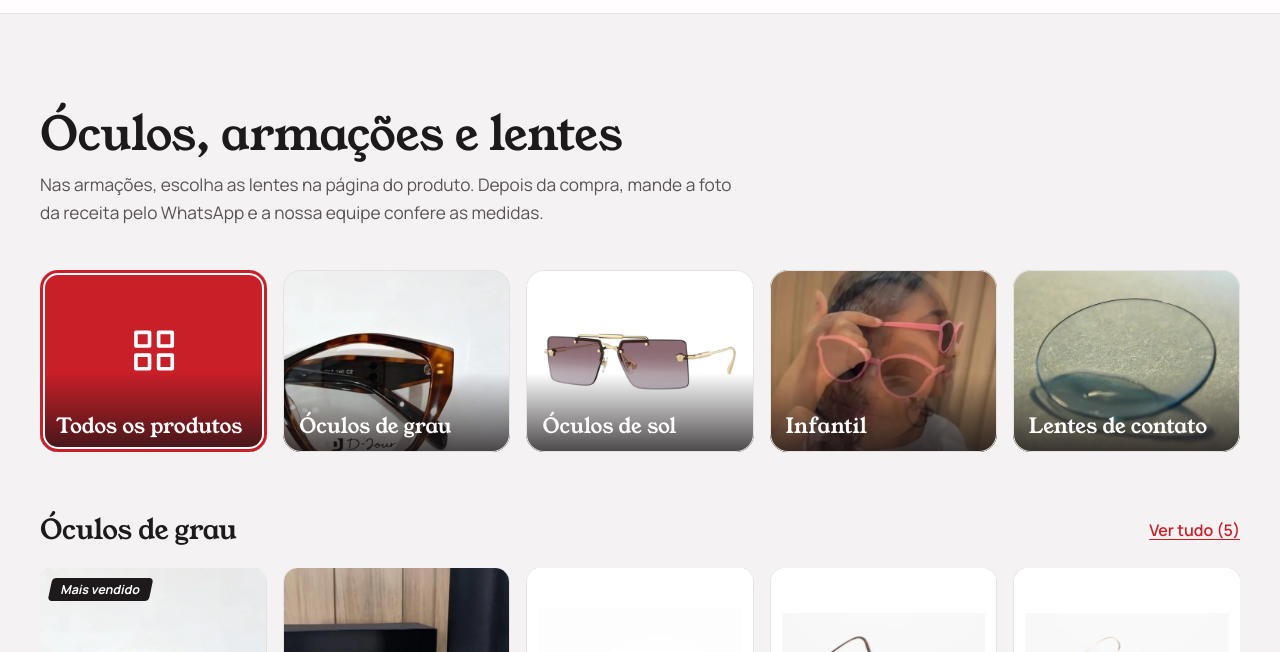
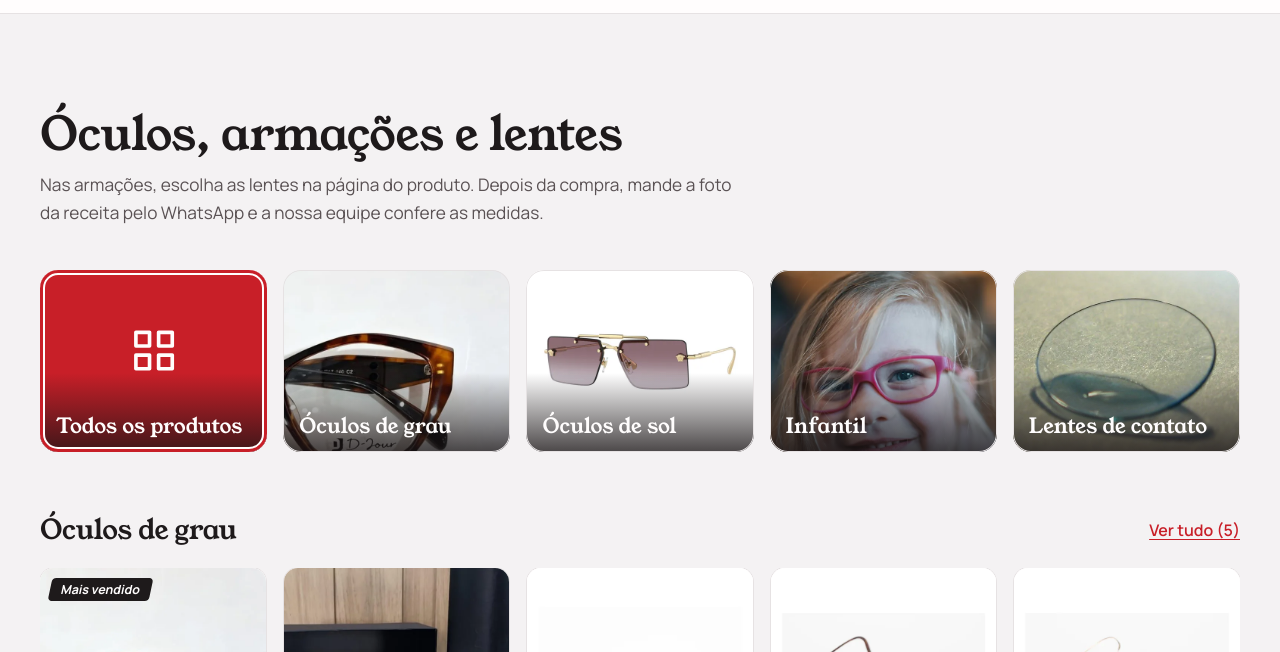
Before and after one commit to Xedouzi/emy-otica, a plain HTML site: page index.html in a window 1280 px wide. Shown: the part 609-1261 px from the top of the page. Drawn offline with Linux system fonts and the light colour scheme.

Commit message:
Nova foto na categoria Infantil e banner sem etiqueta de preco
Co-Authored-By: Claude Opus 5.5 <noreply@anthropic.com>

```diff
--- a/index.html
+++ b/index.html
@@ -1115,7 +1115,6 @@
           <div class="destaque-texto">
             <h2>Armações D-Jour</h2>
             <p>Acetato e metal, com a nossa ajuda para escolher a armação que combina com o seu rosto e as lentes do seu grau.</p>
-            <span class="etiqueta"><span>a partir de <b>R$ 489,90</b></span></span>
             <button class="btn btn-branco" type="button" data-ir="grau">Ver os óculos de grau</button>
           </div>
           <div class="destaque-foto"><img src="img/banner/armacoes.jpg" width="1920" height="900" alt="Parede de armações coloridas numa ótica" fetchpriority="high"></div>
@@ -1336,7 +1335,7 @@ const LOJA = "R. Bonfim, 147, Centro, Cravinhos";
 const CATEGORIAS = [
   ["grau", "Óculos de grau", "djour-tartaruga"],
   ["sol", "Óculos de sol", "sol-violeta"],
-  ["infantil", "Infantil", "infantil-rosa"],
+  ["infantil", "Infantil", "cat-infantil"],
   ["contato", "Lentes de contato", "contato-mensal"],
 ];
 const MARCAS = [];
```
Also changed, not shown: img/produtos/cat-infantil.webp (added).
